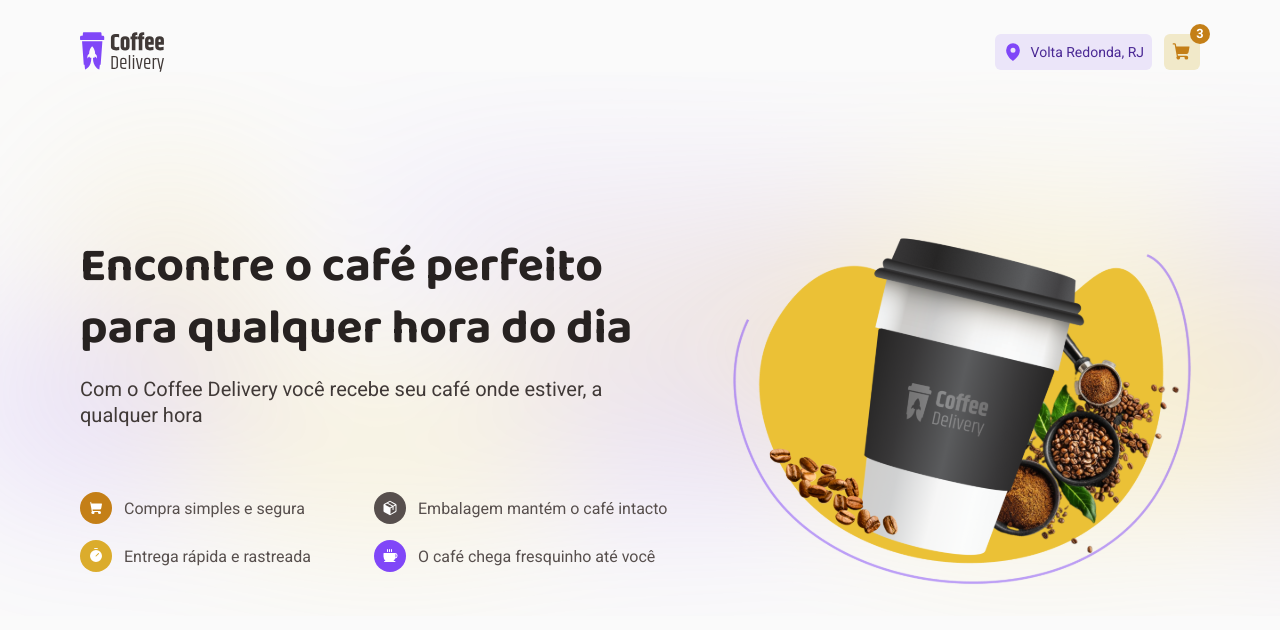
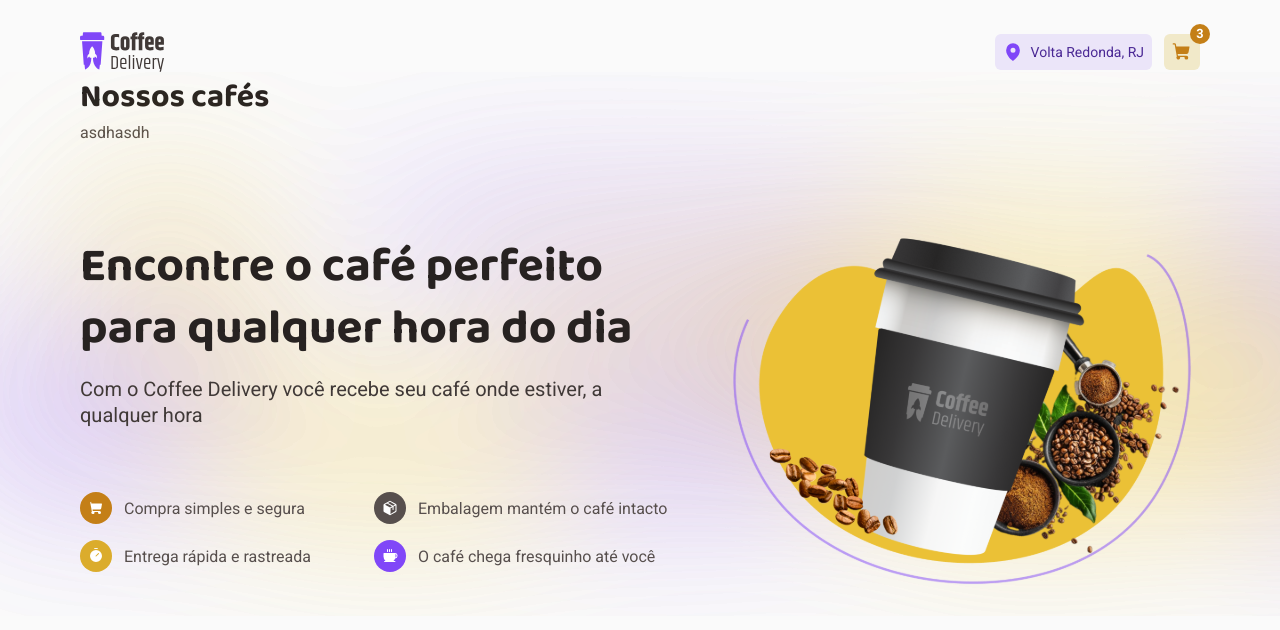
Before and after one commit to gabrielborel/coffee-delivery, a React (Vite) app: page / in a window 1280 px wide. Shown: the top 630 px of the page. Built offline with nearby package versions, Linux system fonts and the light colour scheme.

Commit message:
Added CoffeeList component to the Home page

```diff
--- a/src/pages/Home/index.tsx
+++ b/src/pages/Home/index.tsx
@@ -1,10 +1,15 @@
 import { HomeContainer } from './styles';
 import { HeroBanner } from './components/HeroBanner';
+import { BlurBackground } from './components/HeroBanner/styles';
+import { CoffeeList } from './components/CoffeeList';
 
 export const Home = () => {
   return (
     <HomeContainer>
+      <BlurBackground />
       <HeroBanner />
+
+      <CoffeeList />
     </HomeContainer>
   );
 };
```
